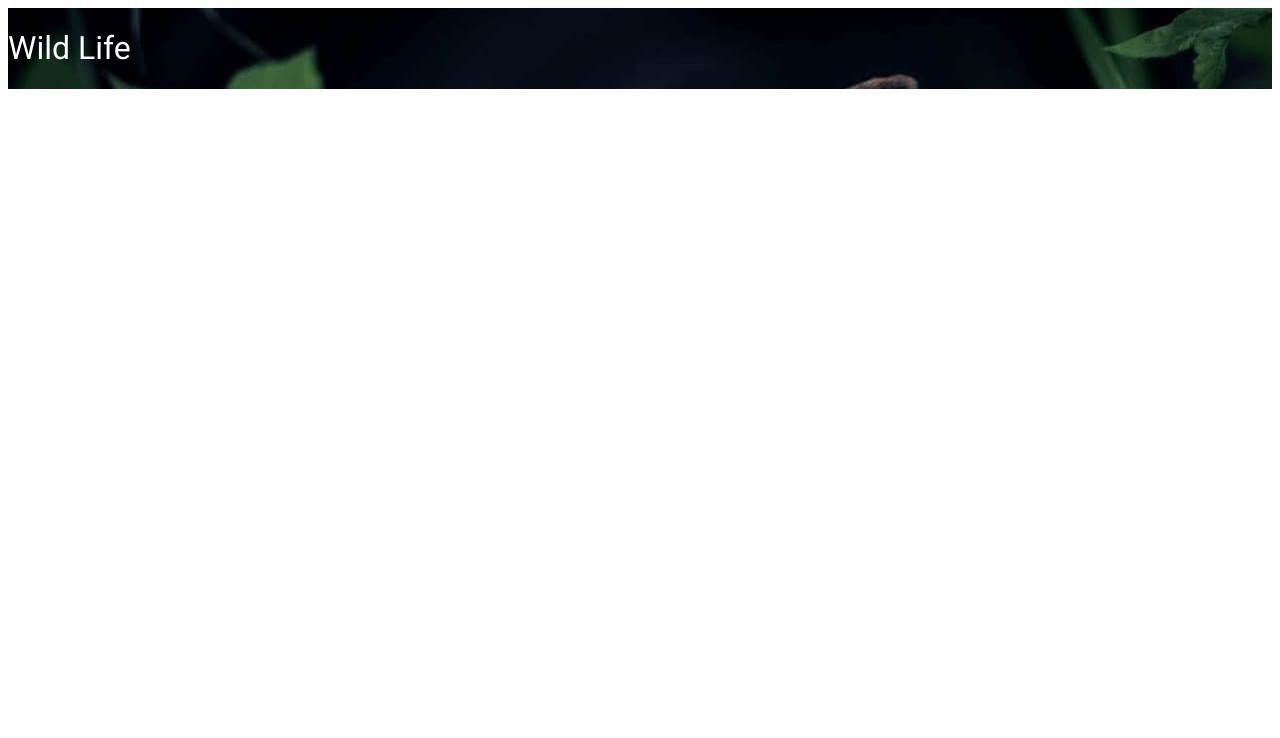
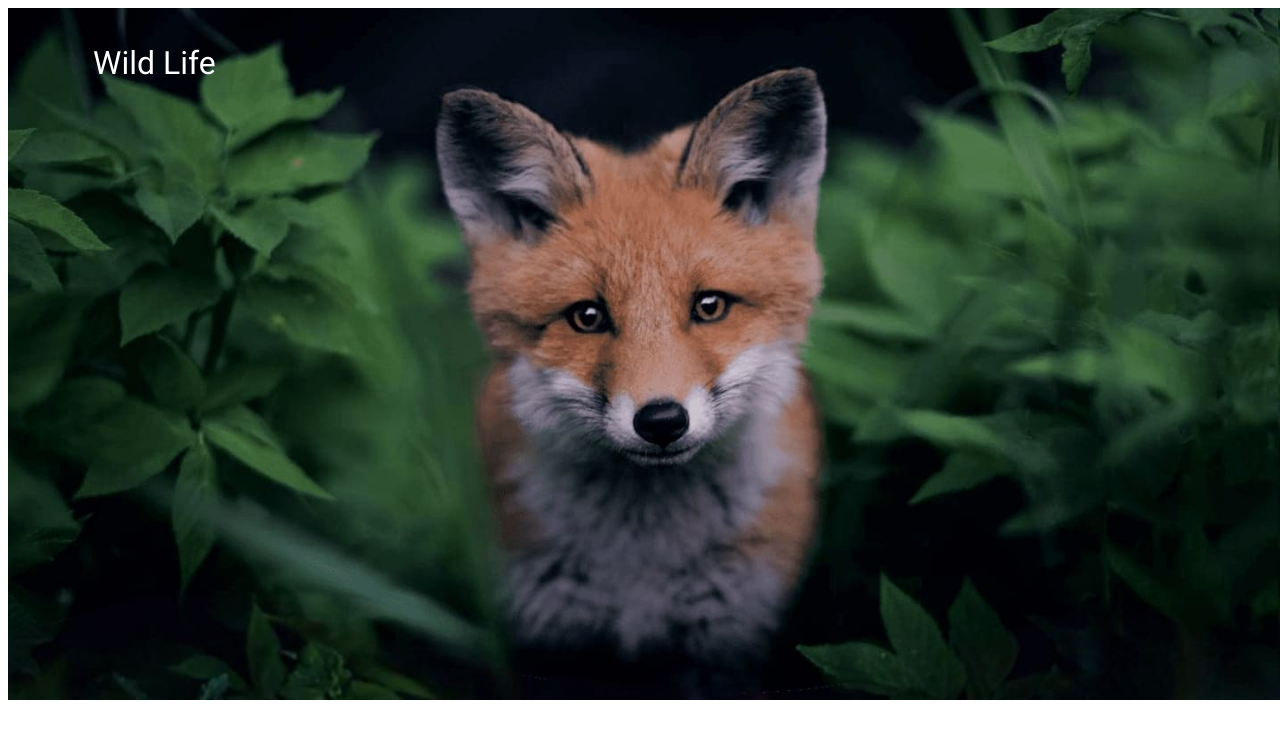
Before and after one commit to Tei4th1/help-animals-react, a React (Create React App) app: page / in a window 1280 px wide. Shown: the top 738 px of the page. Built offline with nearby package versions, Linux system fonts and the light colour scheme.

Commit message:
title, svg+-, div for logoblock

```diff
--- a/src/App.tsx
+++ b/src/App.tsx
@@ -8,7 +8,18 @@ function App() {
   return (
     <Wrapper>
       <Header>
-        <Title>Wild Life</Title>
+        <div
+          style={{
+            display: "flex",
+            flexDirection: "row",
+            alignItems: "center",
+            margin: "15px",
+            left: "19px",
+          }}
+        >
+          <svg xmlns="./logos.svg" width={70} height={60} />
+          <Title>Wild Life</Title>
+        </div>
       </Header>
     </Wrapper>
   );
--- a/src/components/Header/index.tsx
+++ b/src/components/Header/index.tsx
@@ -1,7 +1,7 @@
 import styled from "styled-components";
 
 export const Header = styled.div`
-  width: 100%;
+  top: 1.188em;
   display: flex;
   flex-direction: row;
   justify-content: space-between;
--- a/src/components/Wrapper/index.tsx
+++ b/src/components/Wrapper/index.tsx
@@ -2,12 +2,17 @@ import React from "react";
 import styled from "styled-components";
 
 export const Background = styled.body`
+  position: fixed;
+  width: 100%;
+  height: 100%;
   background-image: url("/BG.png");
   display: flex;
-  justify-content: center;
-  align-items: center;
   margin: 0;
   flex-direction: column;
+  height: 100%;
+  background-size: contain;
+  background-position: 0 0;
+  background-repeat: no-repeat;
 `;
 type TWrapper = {
   children: React.ReactNode;
```
Also changed, not shown: public/logo2.svg (added), src/logos.svg (added).
